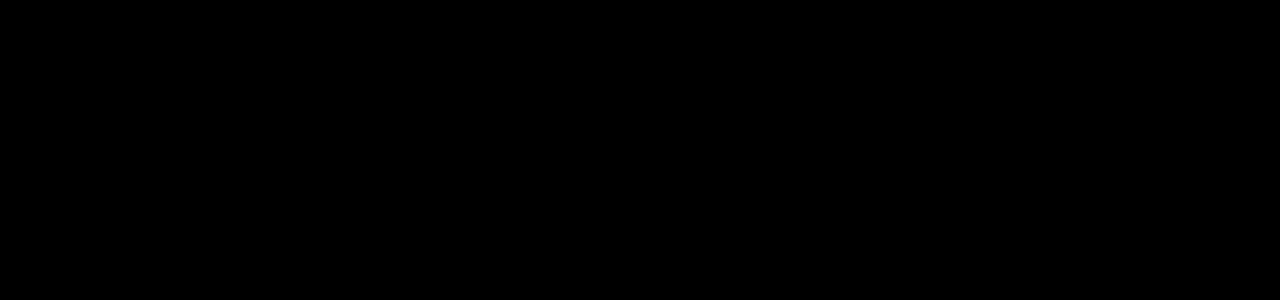
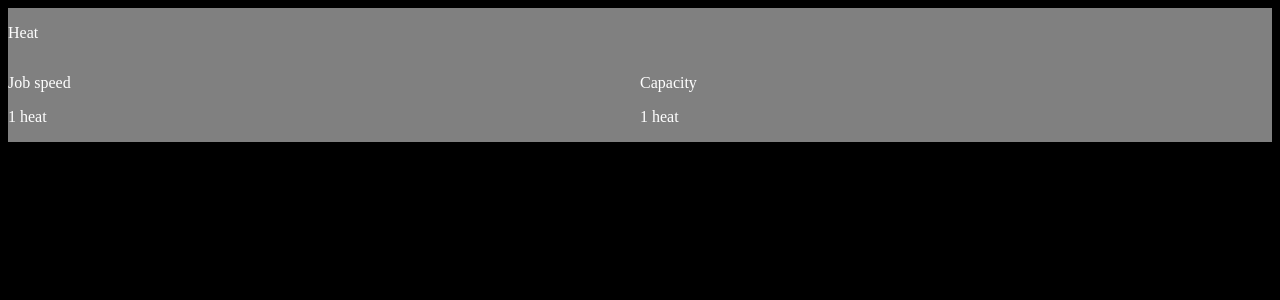
Before and after one commit to Argavyon/mechanical-automatrix, a React (Create React App) app: page / in a window 1280 px wide. Shown: the top 300 px of the page. Built offline with nearby package versions, Linux system fonts and the light colour scheme.

Commit message:
base resource design

```diff
--- a/src/App.tsx
+++ b/src/App.tsx
@@ -1,18 +1,30 @@
+import Resource from "components/nonCombat/resources/Resource";
 import React from "react";
 import { useDispatch, useSelector } from "react-redux";
 import IPlayer from "types/PlayerTypes";
-import { IResource } from "types/ResourceTypes";
 
 import "./App.css";
 import CombatScreen from "./components/combat/CombatScreen";
 
 const App: React.FC = () => {
   const player: IPlayer = useSelector((state: any) => state.player);
-  const resource: IResource = useSelector((state: any) => state.resource);
-  const dispatch = useDispatch();
 
   if (player.isInCombat === false) {
-    return <div></div>;
+    return (
+      <div className="container">
+        <Resource
+          name="Heat"
+          costPerItem={{ resource: "heat", amount: 0 }}
+          timeToMake={10}
+          timeToMakeCostToImprove={{ resource: "heat", amount: 2 }}
+          amountCurrent={0}
+          amountMax={10}
+          amountMaxCostToImprove={{ resource: "heat", amount: 2 }}
+          improvementCostExponent={1.5}
+          isUnlocked={true}
+        />
+      </div>
+    );
   }
 
   return (
--- /dev/null
+++ b/src/components/nonCombat/resources/Resource.tsx
@@ -0,0 +1,27 @@
+import React from "react";
+import { IResource } from "types/ResourceTypes";
+
+import "styles/nonCombat/Resource.css";
+import ResourceButton from "./ResourceButton";
+
+const Resource = (props: IResource) => {
+  return (
+    <div className="resourceContainer">
+      <div>
+        <p className="resourceName">{props.name}</p>
+      </div>
+      <div className="resourceButtonsContainer">
+        <ResourceButton
+          buttonName="Job speed"
+          cost={{ resource: "heat", amount: 1 }}
+        />
+        <ResourceButton
+          buttonName="Capacity"
+          cost={{ resource: "heat", amount: 1 }}
+        />
+      </div>
+    </div>
+  );
+};
+
+export default Resource;
--- /dev/null
+++ b/src/components/nonCombat/resources/ResourceButton.tsx
@@ -0,0 +1,17 @@
+import React from "react";
+import { IResourceCost } from "types/ResourceTypes";
+
+type Props = { buttonName: string; cost: IResourceCost };
+
+const ResourceButton = (props: Props) => {
+  return (
+    <div className="resourceButton">
+      <p>{props.buttonName}</p>
+      <p>
+        {props.cost.amount} {props.cost.resource}
+      </p>
+    </div>
+  );
+};
+
+export default ResourceButton;
--- /dev/null
+++ b/src/styles/nonCombat/Resource.css
@@ -0,0 +1,19 @@
+.resourceContainer {
+  display: flex;
+  /* flex: 1; */
+  background-color: grey;
+  color: white;
+  flex-direction: column;
+}
+
+.resourceButtonsContainer {
+  display: flex;
+  /* flex-direction: row; */
+}
+
+.resourceButton {
+  flex: 1;
+  justify-content: center;
+  /* flex-direction: row; */
+  /* background-color: red; */
+}
--- a/src/types/ResourceTypes.ts
+++ b/src/types/ResourceTypes.ts
@@ -10,8 +10,8 @@
   isUnlocked: boolean;
 }
 
-interface IResourceCost {
-  // Should probably be an enum
+export interface IResourceCost {
+  // Resource should probably be an enum
   resource: string;
   amount: number;
 }
```
